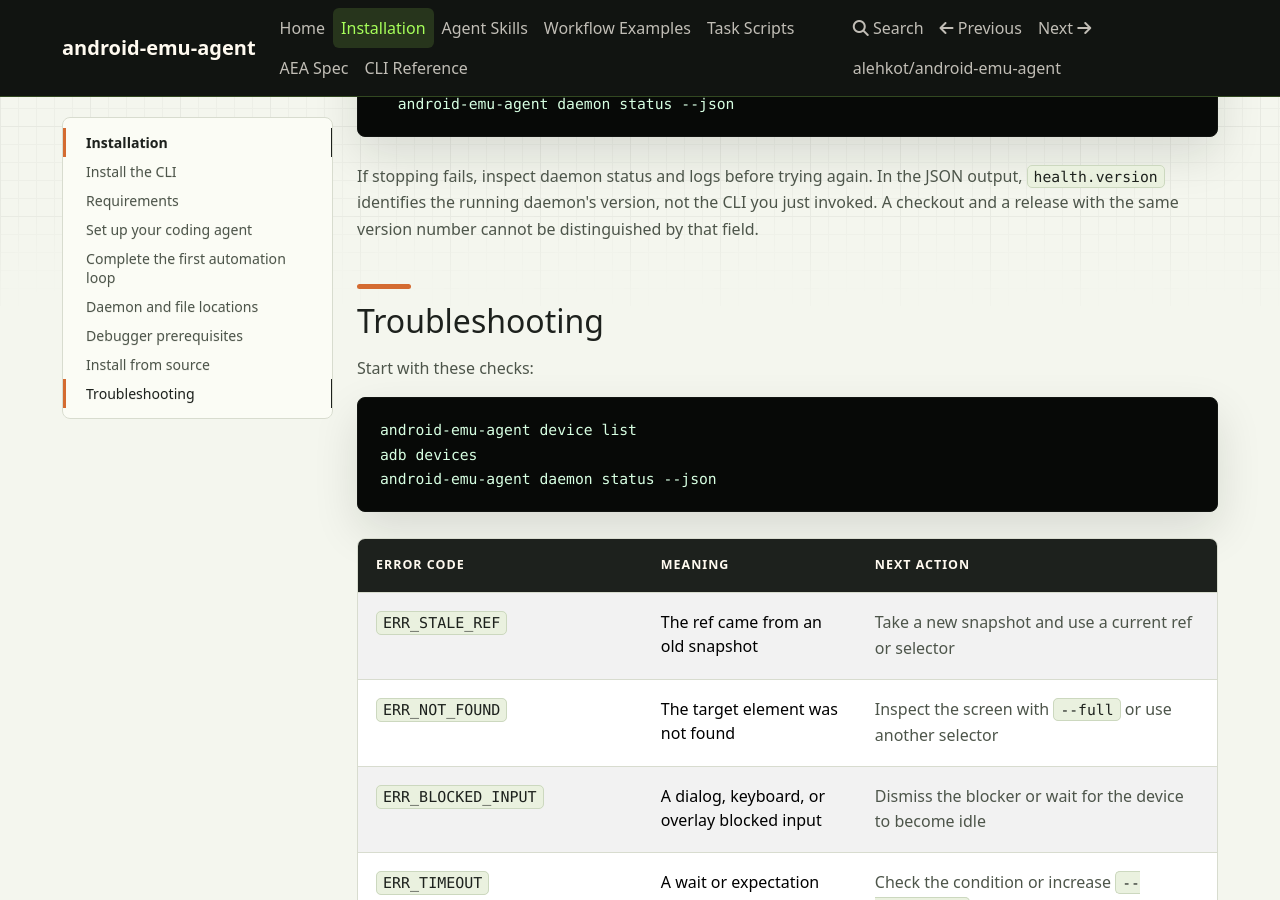
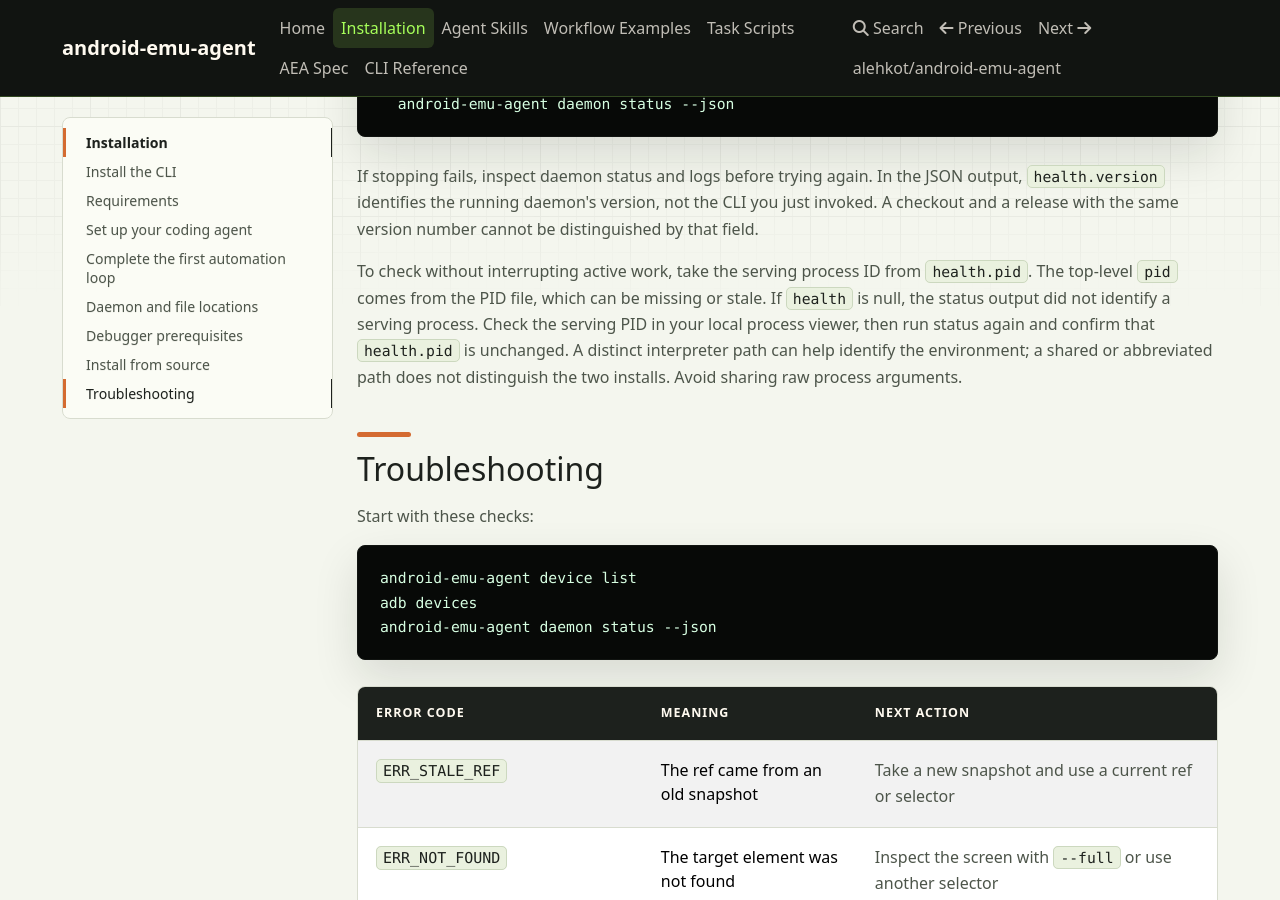
Before and after one commit to alehkot/android-emu-agent, an MkDocs documentation site: the page built from docs/installation.md, in a window 1280 px wide and 900 px high, scrolled down 5411 px. Built offline with MkDocs 1.6.1, drawn with Linux system fonts in a browser that asks for light colours; nearby versions of some CDN libraries.

Commit message:
docs: identify the serving daemon without a restart

```diff
--- a/docs/installation.md
+++ b/docs/installation.md
@@ -207,6 +207,13 @@ If stopping fails, inspect daemon status and logs before trying again. In the JS
 `health.version` identifies the running daemon's version, not the CLI you just invoked. A
 checkout and a release with the same version number cannot be distinguished by that field.
 
+To check without interrupting active work, take the serving process ID from `health.pid`. The
+top-level `pid` comes from the PID file, which can be missing or stale. If `health` is null, the
+status output did not identify a serving process. Check the serving PID in your local process
+viewer, then run status again and confirm that `health.pid` is unchanged. A distinct interpreter
+path can help identify the environment; a shared or abbreviated path does not distinguish the
+two installs. Avoid sharing raw process arguments.
+
 ## Troubleshooting
 
 Start with these checks:
```
